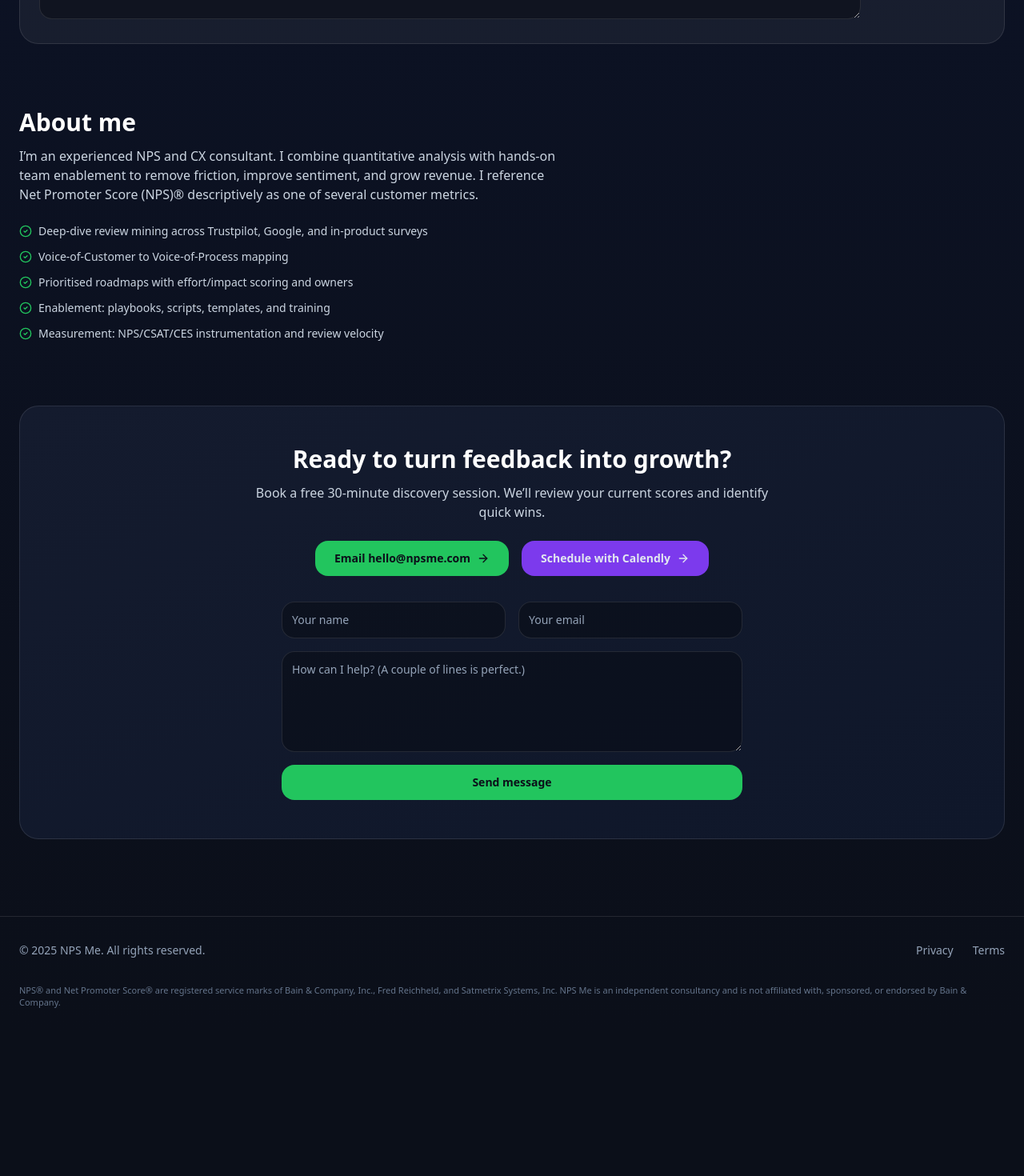
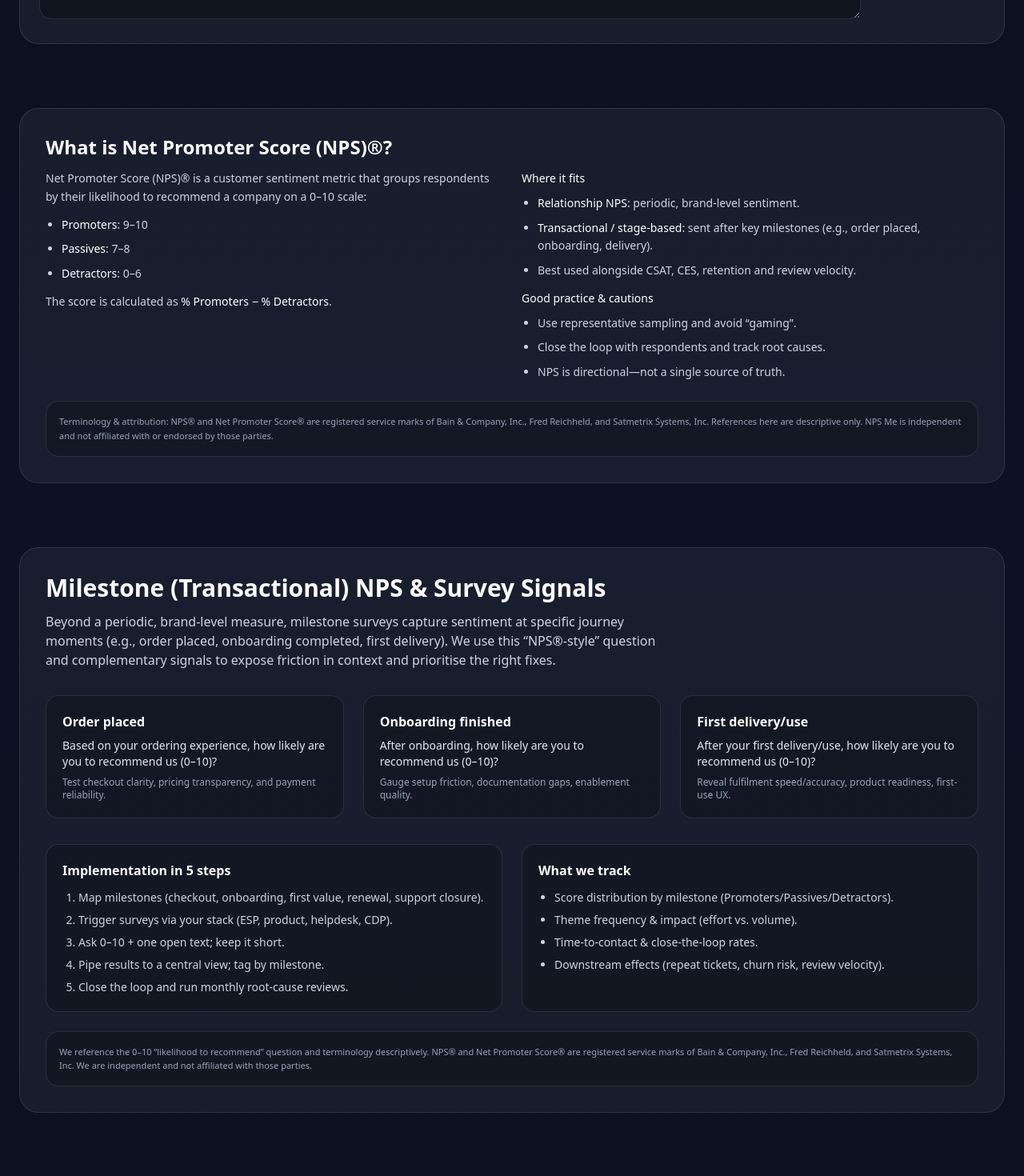
Before and after one commit to CasparRitchie/npsme-site, a React (Vite) app: page / in a window 1280 px wide. Shown: the part 1440-2910 px from the top of the page at 80% size. Before the commit the page ends 2732 px from the top, so only its background shows below. Built offline with nearby package versions, Linux system fonts and the light colour scheme; no server answers.

Commit message:
Adding milestone NPS

```diff
--- a/src/NpsMeLanding.jsx
+++ b/src/NpsMeLanding.jsx
@@ -94,6 +94,135 @@ function ContactForm() {
         <p className="mt-3 text-sm text-red-400">Sorry—something went wrong. Please email hello@npsme.com.</p>
       )}
     </>
+  );
+}
+
+function NpsExplainer() {
+  return (
+    <section id="nps-explainer" className="mx-auto max-w-7xl px-6 pb-20">
+      <div className="rounded-3xl border border-white/10 bg-white/5 p-6 md:p-8">
+        <h3 className="text-xl md:text-2xl font-semibold text-white">
+          What is Net Promoter Score (NPS)®?
+        </h3>
+
+        <div className="mt-3 grid gap-6 md:grid-cols-2">
+          <div className="text-slate-300 text-sm leading-relaxed">
+            <p>
+              Net Promoter Score (NPS)® is a customer sentiment metric that groups
+              respondents by their likelihood to recommend a company on a 0–10 scale:
+            </p>
+            <ul className="mt-3 space-y-2 list-disc pl-5">
+              <li><span className="text-white font-medium">Promoters</span>: 9–10</li>
+              <li><span className="text-white font-medium">Passives</span>: 7–8</li>
+              <li><span className="text-white font-medium">Detractors</span>: 0–6</li>
+            </ul>
+            <p className="mt-3">
+              The score is calculated as <span className="text-white font-medium">% Promoters − % Detractors</span>.
+            </p>
+          </div>
+
+          <div className="text-slate-300 text-sm leading-relaxed">
+            <p className="text-white font-medium">Where it fits</p>
+            <ul className="mt-2 space-y-2 list-disc pl-5">
+              <li><span className="text-white">Relationship NPS</span>: periodic, brand-level sentiment.</li>
+              <li><span className="text-white">Transactional / stage-based</span>: sent after key milestones (e.g., order placed, onboarding, delivery).</li>
+              <li>Best used alongside CSAT, CES, retention and review velocity.</li>
+            </ul>
+            <p className="mt-3 text-white font-medium">Good practice & cautions</p>
+            <ul className="mt-2 space-y-2 list-disc pl-5">
+              <li>Use representative sampling and avoid “gaming”.</li>
+              <li>Close the loop with respondents and track root causes.</li>
+              <li>NPS is directional—not a single source of truth.</li>
+            </ul>
+          </div>
+        </div>
+
+        <div className="mt-6 rounded-2xl border border-white/10 bg-black/20 p-4 text-[11px] leading-relaxed text-slate-400">
+          <p>
+            Terminology & attribution: NPS® and Net Promoter Score® are registered service marks of
+            Bain &amp; Company, Inc., Fred Reichheld, and Satmetrix Systems, Inc. References here are descriptive only.
+            NPS Me is independent and not affiliated with or endorsed by those parties.
+          </p>
+        </div>
+      </div>
+    </section>
+  );
+}
+
+function MilestoneNpsSection() {
+  return (
+    <section id="milestone-nps" className="mx-auto max-w-7xl px-6 pb-20">
+      <div className="rounded-3xl border border-white/10 bg-white/5 p-6 md:p-8">
+        <h2 className="text-2xl md:text-3xl font-semibold text-white">
+          Milestone (Transactional) NPS & Survey Signals
+        </h2>
+        <p className="mt-3 text-slate-300 max-w-3xl">
+          Beyond a periodic, brand-level measure, milestone surveys capture sentiment at specific
+          journey moments (e.g., order placed, onboarding completed, first delivery). We use this
+          <span className="whitespace-nowrap"> “NPS®-style”</span> question and complementary signals
+          to expose friction in context and prioritise the right fixes.
+        </p>
+
+        {/* Examples grid */}
+        <div className="mt-8 grid gap-6 md:grid-cols-3">
+          {[
+            {
+              title: "Order placed",
+              q: "Based on your ordering experience, how likely are you to recommend us (0–10)?",
+              why: "Test checkout clarity, pricing transparency, and payment reliability.",
+            },
+            {
+              title: "Onboarding finished",
+              q: "After onboarding, how likely are you to recommend us (0–10)?",
+              why: "Gauge setup friction, documentation gaps, enablement quality.",
+            },
+            {
+              title: "First delivery/use",
+              q: "After your first delivery/use, how likely are you to recommend us (0–10)?",
+              why: "Reveal fulfilment speed/accuracy, product readiness, first-use UX.",
+            },
+          ].map((card) => (
+            <div key={card.title} className="rounded-2xl border border-white/10 bg-black/20 p-5">
+              <div className="text-white font-semibold">{card.title}</div>
+              <div className="mt-2 text-sm text-slate-200">{card.q}</div>
+              <div className="mt-2 text-xs text-slate-400">{card.why}</div>
+            </div>
+          ))}
+        </div>
+
+        {/* Implementation checklist */}
+        <div className="mt-8 grid gap-6 md:grid-cols-2">
+          <div className="rounded-2xl border border-white/10 bg-black/20 p-5">
+            <div className="text-white font-semibold">Implementation in 5 steps</div>
+            <ol className="mt-3 space-y-2 list-decimal pl-5 text-sm text-slate-300">
+              <li>Map milestones (checkout, onboarding, first value, renewal, support closure).</li>
+              <li>Trigger surveys via your stack (ESP, product, helpdesk, CDP).</li>
+              <li>Ask 0–10 + one open text; keep it short.</li>
+              <li>Pipe results to a central view; tag by milestone.</li>
+              <li>Close the loop and run monthly root-cause reviews.</li>
+            </ol>
+          </div>
+          <div className="rounded-2xl border border-white/10 bg-black/20 p-5">
+            <div className="text-white font-semibold">What we track</div>
+            <ul className="mt-3 space-y-2 list-disc pl-5 text-sm text-slate-300">
+              <li>Score distribution by milestone (Promoters/Passives/Detractors).</li>
+              <li>Theme frequency & impact (effort vs. volume).</li>
+              <li>Time-to-contact & close-the-loop rates.</li>
+              <li>Downstream effects (repeat tickets, churn risk, review velocity).</li>
+            </ul>
+          </div>
+        </div>
+
+        {/* Compliance-safe note */}
+        <div className="mt-6 rounded-2xl border border-white/10 bg-black/20 p-4 text-[11px] leading-relaxed text-slate-400">
+          <p>
+            We reference the 0–10 “likelihood to recommend” question and terminology descriptively.
+            NPS® and Net Promoter Score® are registered service marks of Bain &amp; Company, Inc., Fred Reichheld,
+            and Satmetrix Systems, Inc. We are independent and not affiliated with those parties.
+          </p>
+        </div>
+      </div>
+    </section>
   );
 }
 
@@ -220,6 +349,10 @@ export default function NpsMeLanding() {
           <DemoWidget />
         </div>
       </section>
+
+      <NpsExplainer />
+      <MilestoneNpsSection />
+
 
       {/* About */}
       <section id="about" className="mx-auto max-w-7xl px-6 pb-20">
```
